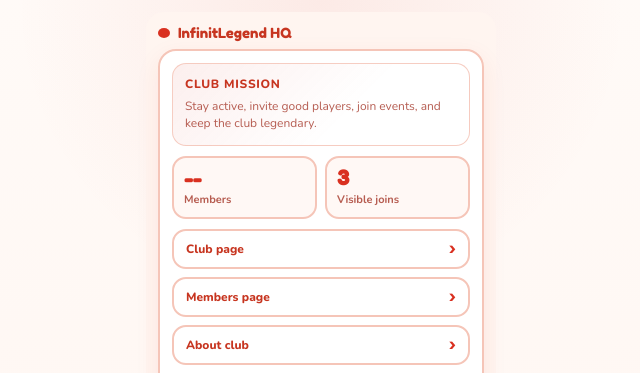
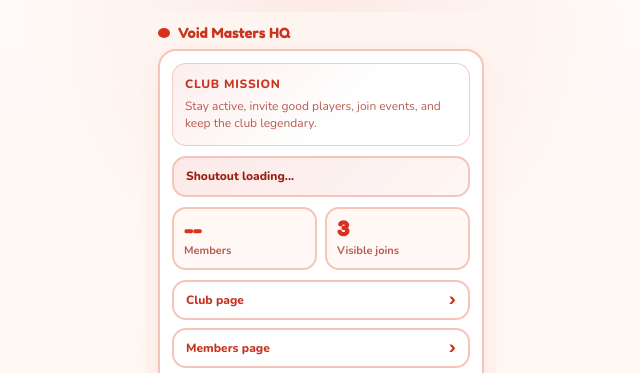
Before and after one commit to Kigazine-builder/chesscom, a website: page docs/index.html in a window 1280 px wide. Shown: the top 373 px of the page, without its empty margins (319-959 px from the left). Drawn offline with nearby package versions, Linux system fonts and the light colour scheme; no server answers.

Commit message:
Add live shoutout message to main widget

```diff
--- a/docs/index.html
+++ b/docs/index.html
@@ -98,6 +98,18 @@
       font-size: 12px;
       line-height: 1.45;
       color: var(--muted);
+    }
+
+    .club-shoutout {
+      margin-bottom: 10px;
+      padding: 10px 12px;
+      border: 2px solid var(--border);
+      border-radius: 14px;
+      background: linear-gradient(135deg, rgba(217, 48, 32, 0.1), rgba(232, 85, 53, 0.05));
+      font-size: 12px;
+      line-height: 1.45;
+      color: var(--ink-soft);
+      font-weight: 800;
     }
 
     .stats {
@@ -423,13 +435,17 @@
   <div class="nc-wrapper">
     <div class="sec-label">
       <div class="dot"></div>
-      <span>InfinitLegend HQ</span>
+      <span>Void Masters HQ</span>
     </div>
 
     <div class="members-box">
       <div class="club-mission">
         <h2>Club Mission</h2>
         <p>Stay active, invite good players, join events, and keep the club legendary.</p>
+      </div>
+
+      <div class="club-shoutout" id="clubShoutout">
+        Shoutout loading...
       </div>
 
       <div class="stats">
@@ -501,6 +517,7 @@
       const membersList = document.getElementById("membersList");
       const memberCountNode = document.getElementById("memberCount");
       const refreshMeta = document.getElementById("refreshMeta");
+      const clubShoutout = document.getElementById("clubShoutout");
       let lastLoadAt = 0;
       let timer = 0;
       const refreshIntervalMs = 60000;
@@ -611,9 +628,12 @@
           memberCountNode.textContent = String(allMembers.length);
 
           if (!topMembers.length) {
+            clubShoutout.textContent = "No new members to shout out yet.";
             showEmpty();
             return;
           }
+
+          clubShoutout.textContent = "Shoutout to " + topMembers[0].username + " who joined " + CLUB.name + "!";
 
           const enrichedMembers = await Promise.all(topMembers.map(async function (member) {
             try {
```
